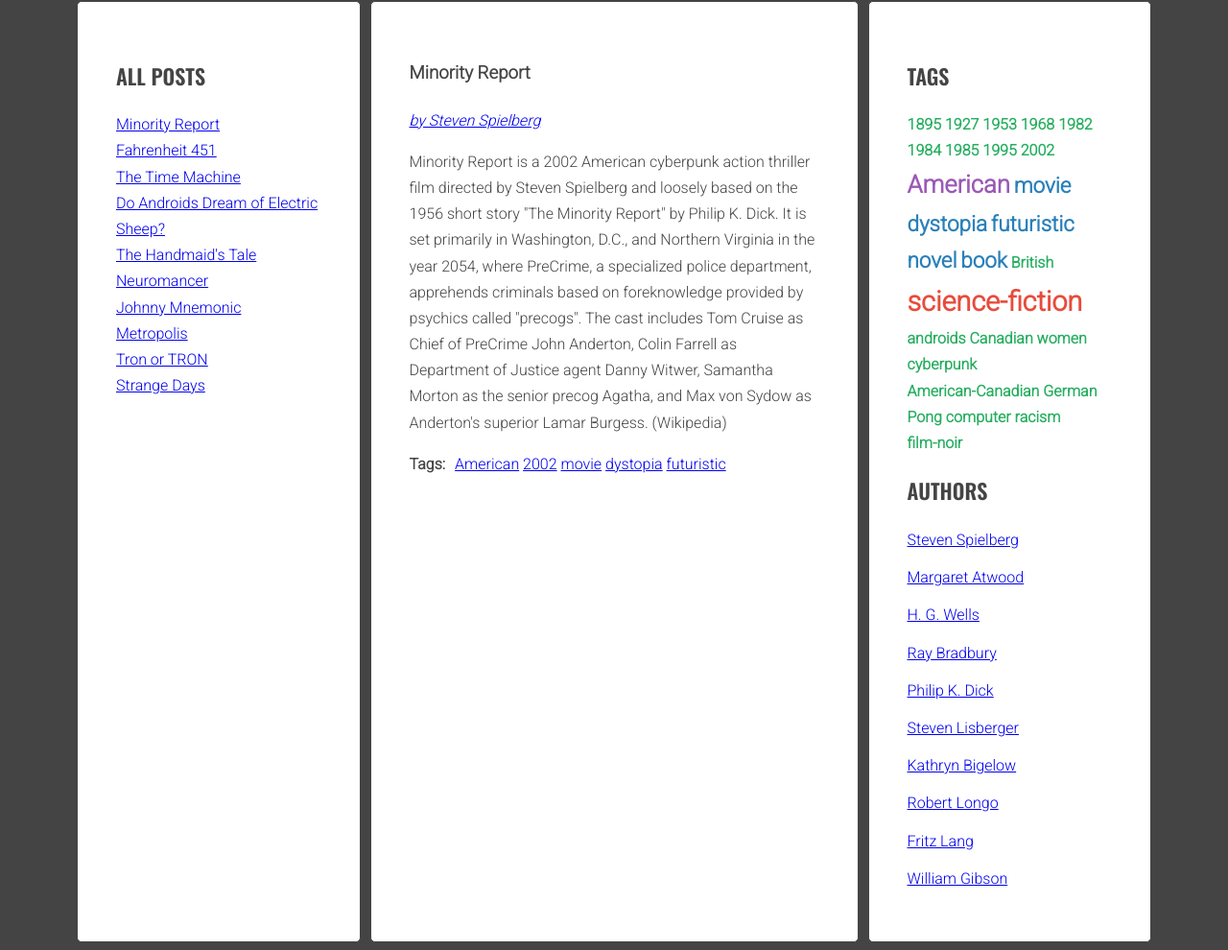
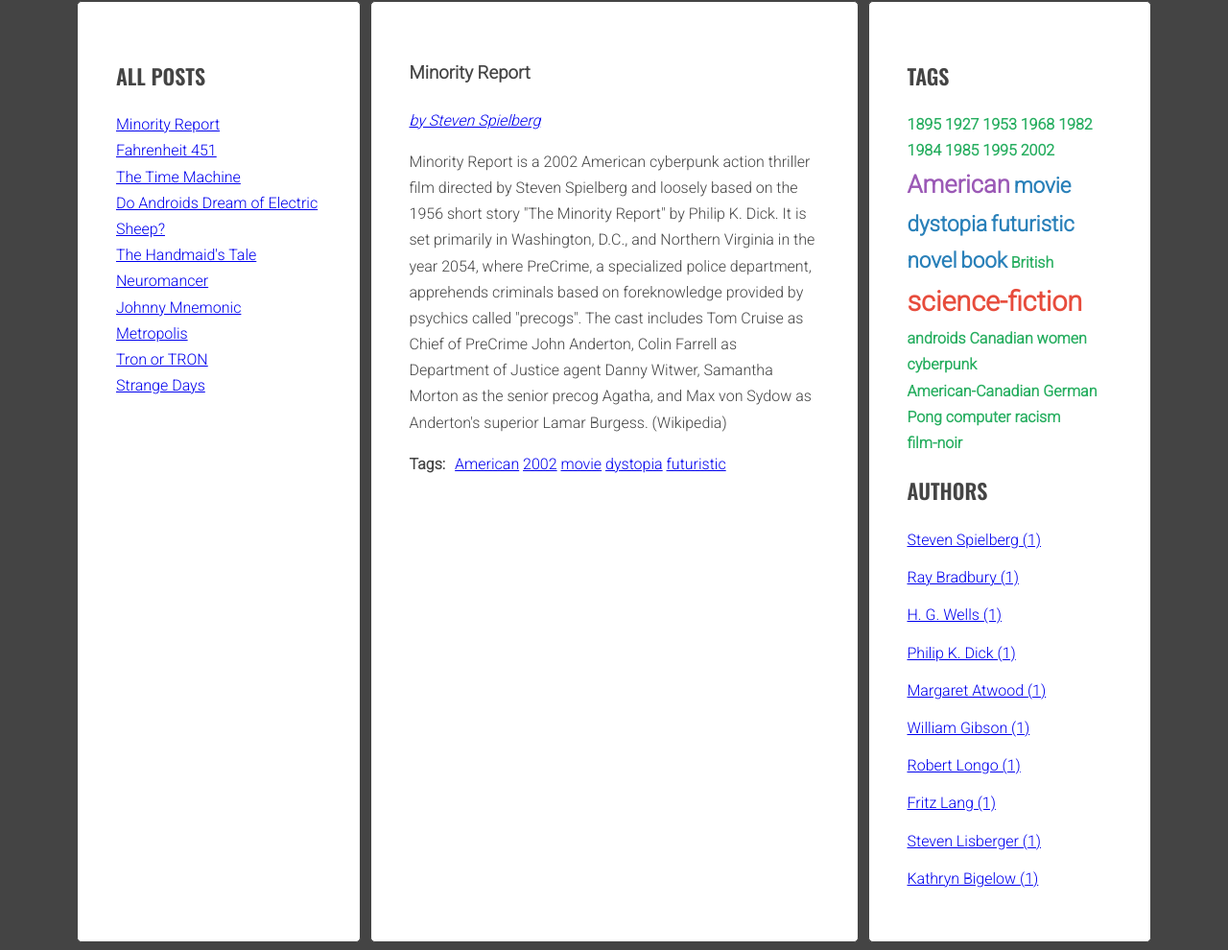
Before and after one commit to natkalia/dystopias-kodilla-6.2, a website: page index.html in a window 1280 px wide. Shown: the part 346-1336 px from the top of the page at 96% size. Drawn offline with nearby package versions, Linux system fonts and the light colour scheme.

Commit message:
Add dynamic list of authors with number of their occurences

```diff
--- a/css/style.css
+++ b/css/style.css
@@ -34,16 +34,19 @@
 
 /* Layout */
 .wrapper {
+  display: -ms-flexbox;
   display: flex;
   margin-left: 10px;
 }
 
 .sidebar {
-  flex: 1 0 0;
+  -ms-flex: 1 0 0px;
+      flex: 1 0 0;
 }
 
 .posts {
-  flex: 2 0 0;
+  -ms-flex: 2 0 0px;
+      flex: 2 0 0;
 }
 
 .sidebar, .posts {
@@ -103,6 +106,7 @@
 }
 
 .post-tags {
+  display: -ms-flexbox;
   display: flex;
 }
 
@@ -135,5 +139,4 @@
   font-size: 180%;
   color: #e74c3c;
 }
-
 /*# sourceMappingURL=style.css.map */
--- a/index.html
+++ b/index.html
@@ -251,57 +251,7 @@
             <ul class="list list-horizontal tags">
             </ul>
             <h2 class="section-title">Authors</h2>
-            <ul class="list authors">
-              <li>
-                <a href="#">
-                  <span class="author-name">Steven Spielberg</span>
-                </a>
-              </li>
-              <li>
-                <a href="#">
-                  <span class="author-name">Margaret Atwood</span>
-                </a>
-              </li>
-              <li>
-                <a href="#">
-                  <span class="author-name">H. G. Wells</span>
-                </a>
-              </li>
-              <li>
-                <a href="#">
-                  <span class="author-name">Ray Bradbury</span>
-                </a>
-              </li>
-              <li>
-                <a href="#">
-                  <span class="author-name">Philip K. Dick</span>
-                </a>
-              </li>
-              <li>
-                <a href="#">
-                  <span class="author-name">Steven Lisberger</span>
-                </a>
-              </li>
-              <li>
-                <a href="#">
-                  <span class="author-name">Kathryn Bigelow</span>
-                </a>
-              </li>
-              <li>
-                <a href="#">
-                  <span class="author-name">Robert Longo</span>
-                </a>
-              </li>
-              <li>
-                <a href="#">
-                  <span class="author-name">Fritz Lang</span>
-                </a>
-              </li>
-              <li>
-                <a href="#">
-                  <span class="author-name">William Gibson</span>
-                </a>
-              </li>
+            <ul class="list list-horizontal authors">
             </ul>
           </aside>
         </main>
--- a/js/script.js
+++ b/js/script.js
@@ -7,6 +7,7 @@
   optArticleAuthorSelector = '.post-author',
   optArticleAuthorLinksSelector = '.post-author a',
   optTagsListSelector = '.tags.list',
+  optAuthorsListSelector = '.authors.list',
   optCloudClassCount = 5,
   optCloudClassPrefix = 'tag-size-';
 
@@ -192,13 +193,40 @@
 addClickListenersToTags();
 
 const generateAuthors = () => {
+  /* [DONE] find all articles */
   const articles = document.querySelectorAll(optArticleSelector);
+
+  /* [DONE] create a new variable allAuthors with an empty object */
+  const allAuthors = {};
+
+  /* [DONE] create variable for all author links HTML code */
+  let allAuthorsHTML = '';
+
+  /* [DONE] for each article generate html to be inserted under article title */
   for (let article of articles) {
+    /* [DONE] get author name and insert under title name */
     const author = article.getAttribute('data-author');
     const authorListing = article.querySelector(optArticleAuthorSelector);
     const authorHTML = `<a href="#author-${author.replace(/\s+/g, '-')}">by ${author}</a>`;
     authorListing.innerHTML = authorHTML;
+    /* [DONE] put author with bumber of occurences into object allAuthors */
+    if (!allAuthors.hasOwnProperty(author)) {
+      allAuthors[author] = 1;
+    } else {
+      allAuthors[author]++;
+    }
   }
+
+  /* [DONE] create html links for all authors and number of occurences */
+  for (let author in allAuthors) {
+    allAuthorsHTML += `<li><a href="#author-${author.replace(/\s+/g, '-')}">${author} (${allAuthors[author]})</a></li> `;
+  }
+
+  /* [DONE] find list of authors in right column */
+  const authorList = document.querySelector(optAuthorsListSelector);
+
+  /* [DONE] add html from allAuthorsHTML to authorList */
+  authorList.innerHTML = allAuthorsHTML;
 };
 generateAuthors();
 
@@ -239,7 +267,7 @@
 };
 
 const addClickListenersToAuthors = () => {
-  const authorLinks = document.querySelectorAll(optArticleAuthorLinksSelector);
+  const authorLinks = document.querySelectorAll(('a[href^="#author-"]'));
   authorLinks.forEach(link => {
     link.addEventListener('click', authorClickHandler);
   });
```
Also changed, not shown: 1 other file.
